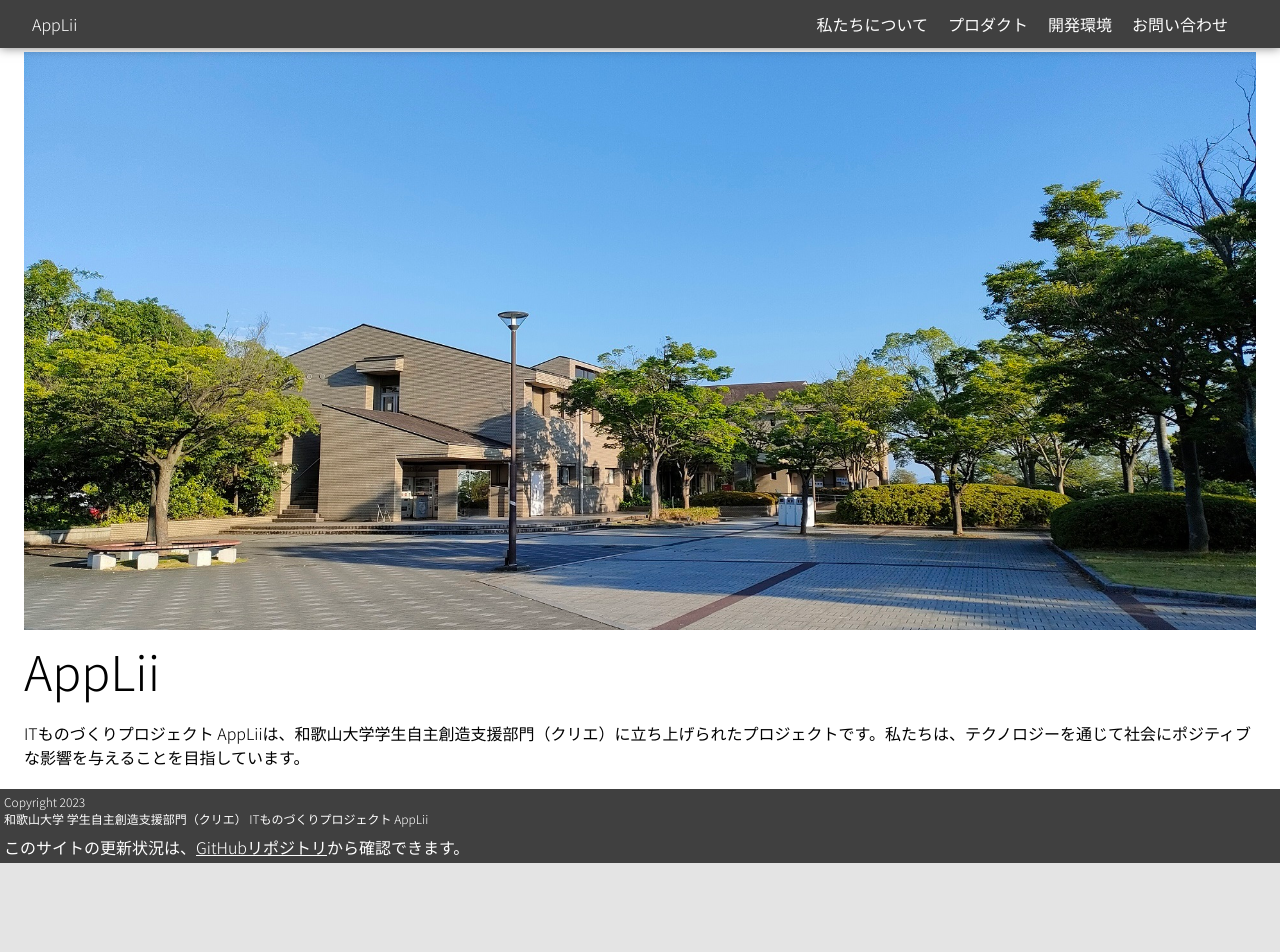
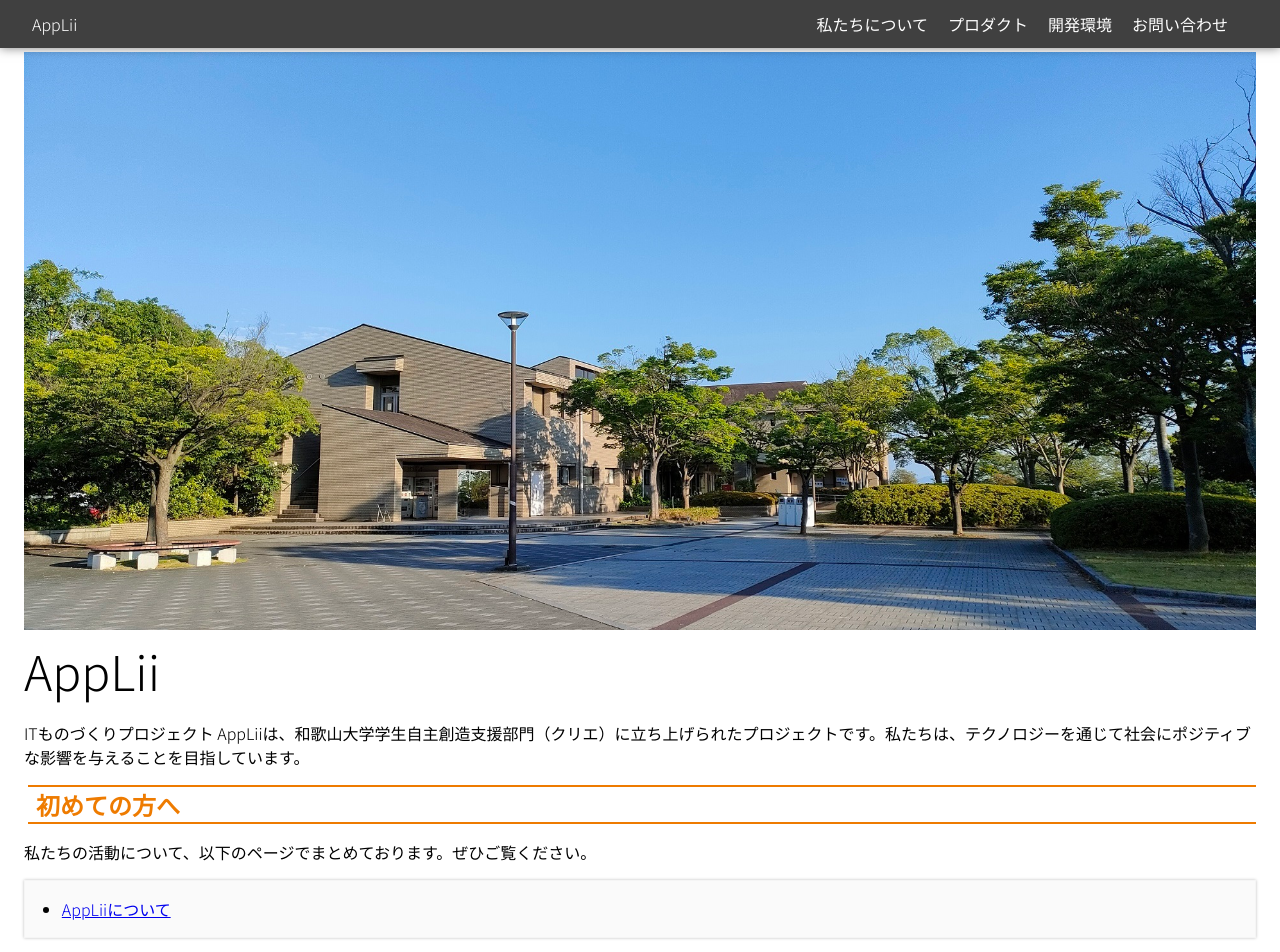
Before and after one commit to AppLii/AppLii.github.io, a Nuxt app: page / in a window 1280 px wide. Shown: the top 952 px of the page. Before the commit the page ends 863 px from the top, so only its background shows below. Built offline with nearby package versions, Linux system fonts and the light colour scheme; a web font is replaced by a local one.

Commit message:
[Feature] Welcomeページにリンクの誘導を表示

```diff
--- a/pages/index.vue
+++ b/pages/index.vue
@@ -5,8 +5,16 @@
     <div>
         <p class="title">AppLii</p>
         <p class="description">
-            <span>ITものづくりプロジェクト AppLiiは、和歌山大学学生自主創造支援部門（クリエ）に立ち上げられたプロジェクトです。私たちは、テクノロジーを通じて社会にポジティブな影響を与えることを目指しています。</span>
+            <span>ITものづくりプロジェクト
+                AppLiiは、和歌山大学学生自主創造支援部門（クリエ）に立ち上げられたプロジェクトです。私たちは、テクノロジーを通じて社会にポジティブな影響を与えることを目指しています。</span>
         </p>
+    </div>
+    <div>
+        <h1>初めての方へ</h1>
+        <p>私たちの活動について、以下のページでまとめております。ぜひご覧ください。</p>
+        <ul>
+            <li><a href="/pages/about-us">AppLiiについて</a></li>
+        </ul>
     </div>
 </template>
 
```
